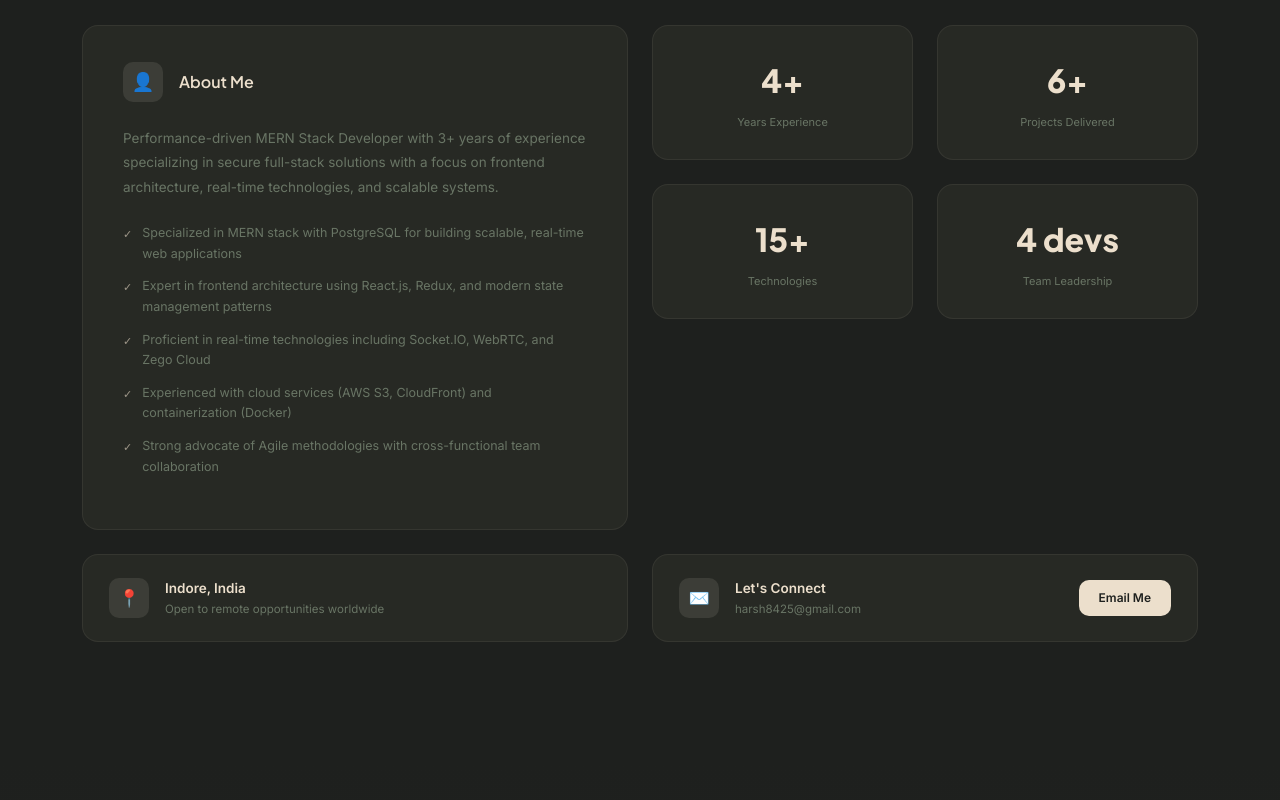
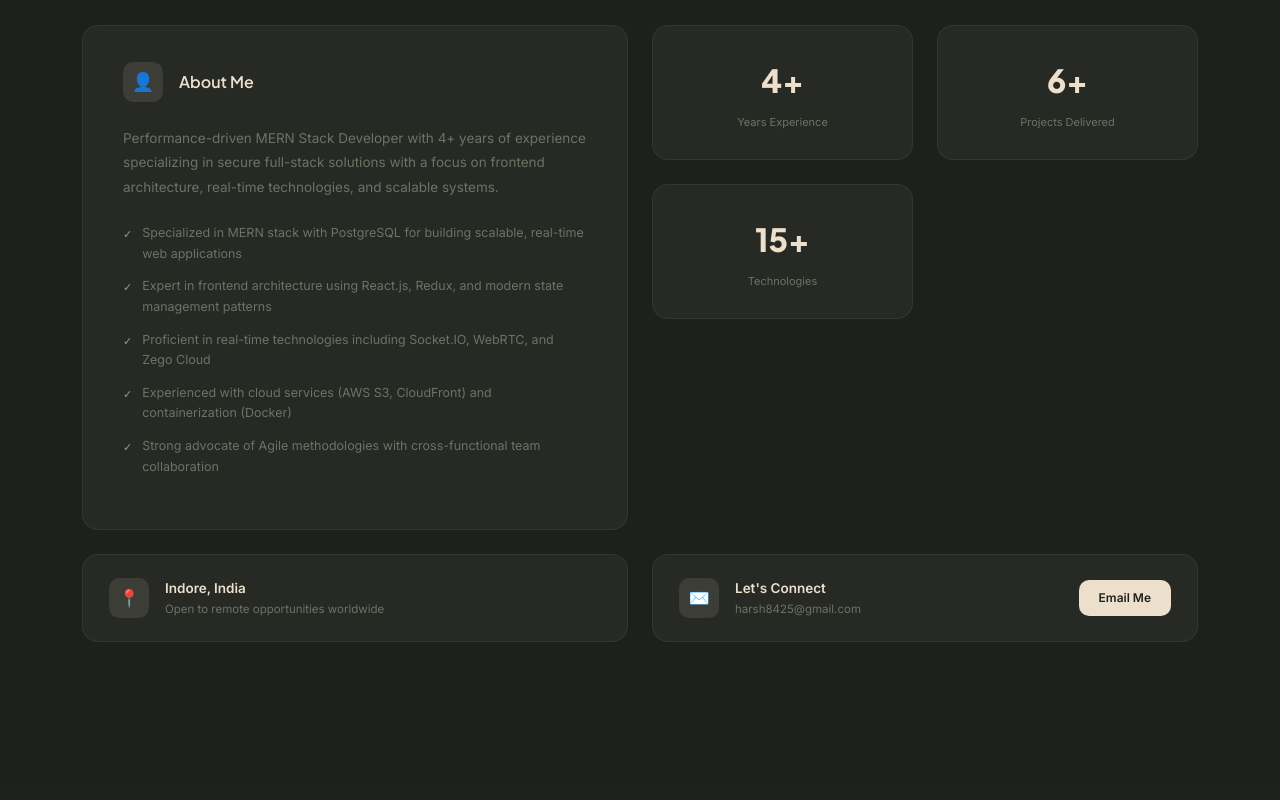
Before and after one commit to Harshjain007/portfolio, a React (Vite) app: page / in a window 1280 px wide. Shown: the part 1120-1920 px from the top of the page. Built offline with nearby package versions, Linux system fonts and the light colour scheme.

Commit message:
Update README with resume data, remove Vite boilerplate

```diff
--- a/src/data/portfolio.ts
+++ b/src/data/portfolio.ts
@@ -3,9 +3,8 @@ export const siteConfig = {
   title: "Full Stack Developer",
   tagline: "Building High-Performance Web Experiences",
   description:
-    "Performance-driven MERN Stack Developer with 3+ years of experience specializing in secure full-stack solutions with a focus on frontend architecture, real-time technologies, and scalable systems.",
+    "Performance-driven MERN Stack Developer with 4+ years of experience specializing in secure full-stack solutions with a focus on frontend architecture, real-time technologies, and scalable systems.",
   email: "harsh8425@gmail.com",
-  phone: "+91 8251087474",
   location: "Indore, India",
   resumeUrl: "/portfolio/resume.pdf",
   profileImage: "/portfolio/profile.png",
@@ -27,7 +26,7 @@ export const aboutStats = [
   { label: "Years Experience", value: "4+" },
   { label: "Projects Delivered", value: "6+" },
   { label: "Technologies", value: "15+" },
-  { label: "Team Leadership", value: "4 devs" },
+  // { label: "Team Leadership", value: "4 devs" },
 ];
 
 export const aboutHighlights = [
```
Also changed, not shown: 2 other files (tests, documents, lock files or other folders).
